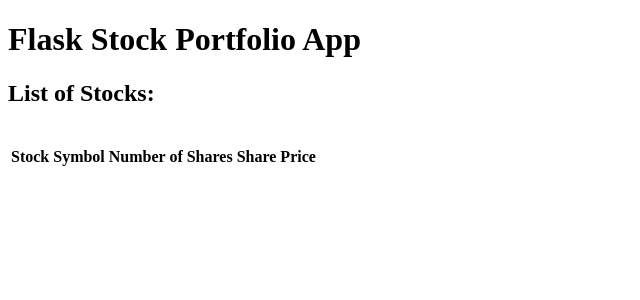
After one commit to mrcartoonster/testdrivenflask, a Flask app: template templates/stocks.html in a window 1280 px wide. The commit adds this page. Shown: the top 300 px of the page, without its empty margins (0-640 px from the left). Run offline with Flask 2, Linux system fonts and the light colour scheme; the template is opened without the code that fills it, so the values that code supplies are empty.

Commit message:
📦 NEW: part1 #time 30m #comment Working with sessions

```diff
--- a/app.py
+++ b/app.py
@@ -1,7 +1,9 @@
 # -*- coding: utf-8 -*-
-from flask import Flask, escape, render_template
+from flask import Flask, escape, render_template, request, session
 
 app = Flask(__name__)
+
+app.secret_key = "BAD_SECRET_KEY"
 
 
 @app.route("/")
@@ -29,6 +31,21 @@ def display_blog_post(post_id):
     return f"<h1>Blog Post #{post_id}...<h1>"
 
 
-@app.route("/add_stock")
+@app.route("/add_stock", methods=["GET", "POST"])
 def add_stock():
+    if request.method == "POST":
+        # DEBUG - Print the form data to the console.
+        for key, value in request.form.items():
+            print(f"{key}: {value}")
+
+        # Save the form data to the session object.
+        session["stock_symbol"] = request.form["stock_symbol"]
+        session["number_of_shares"] = request.form["number_of_shares"]
+        session["share_price"] = request.form["share_price"]
+
     return render_template("add_stock.html")
+
+
+@app.route("/stocks")
+def list_stocks():
+    return render_template("stocks.html")
--- /dev/null
+++ b/templates/stocks.html
@@ -0,0 +1,22 @@
+{% extends "base.html" %}
+
+{% block content %}
+  <h2>List of Stocks:</h2>
+  <br>
+
+  <!-- Table Header Row -->
+  <table>
+    <tr>
+      <th>Stock Symbol</th>
+      <th>Number of Shares</th>
+      <th>Share Price</th>
+    </tr>
+
+    <!-- Table Elements (Rows) -->
+    <tr>
+      <td>{{ session['stock_symbol'] }}</td>
+      <td>{{ session['number_of_shares'] }}</td>
+      <td>{{ session['purchase_price'] }}</td>
+    </tr>
+  </table>
+{% endblock %}
```
Also changed, not shown: templates/add_stock.html (+6 -5 lines), 1 other file.
